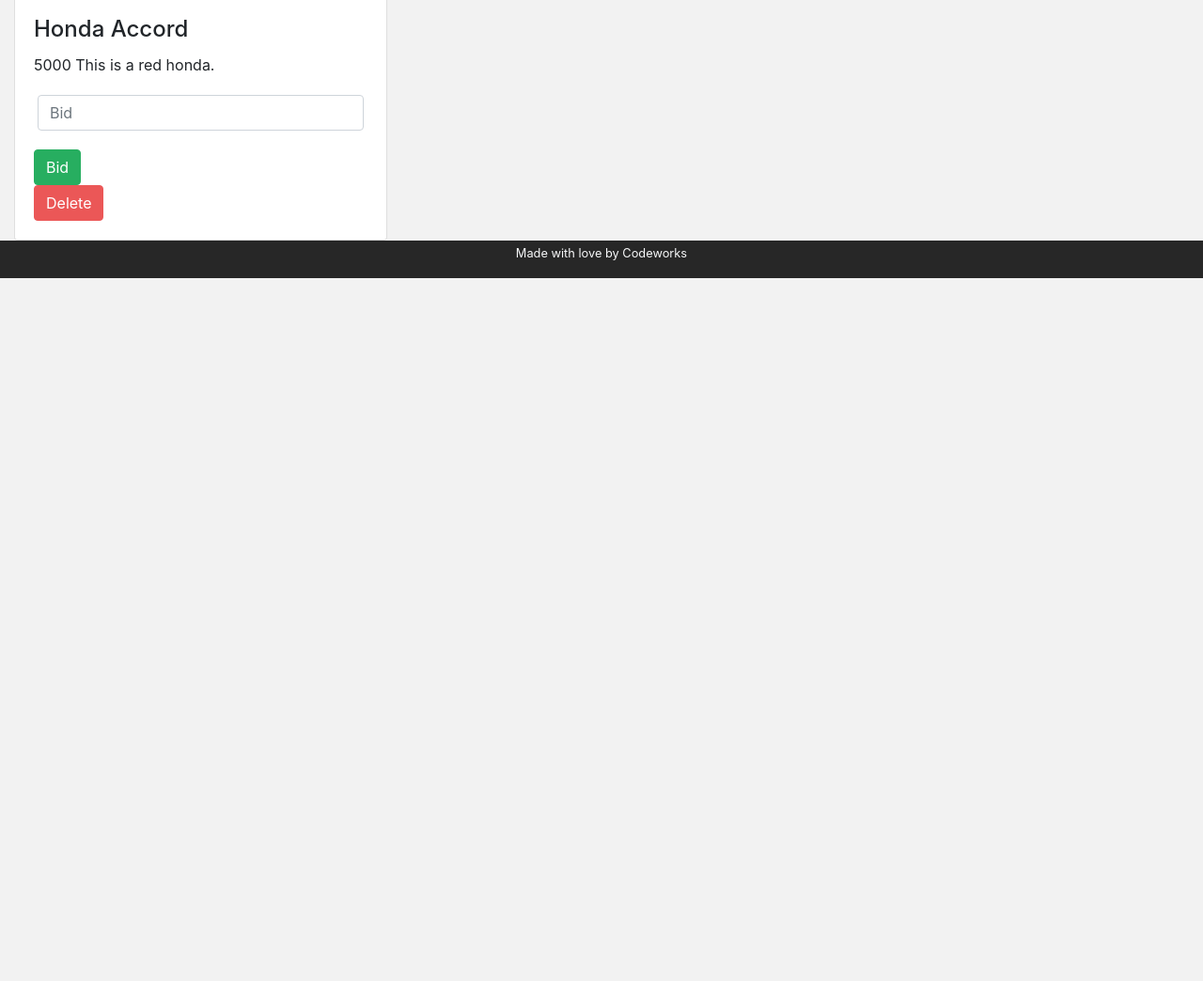
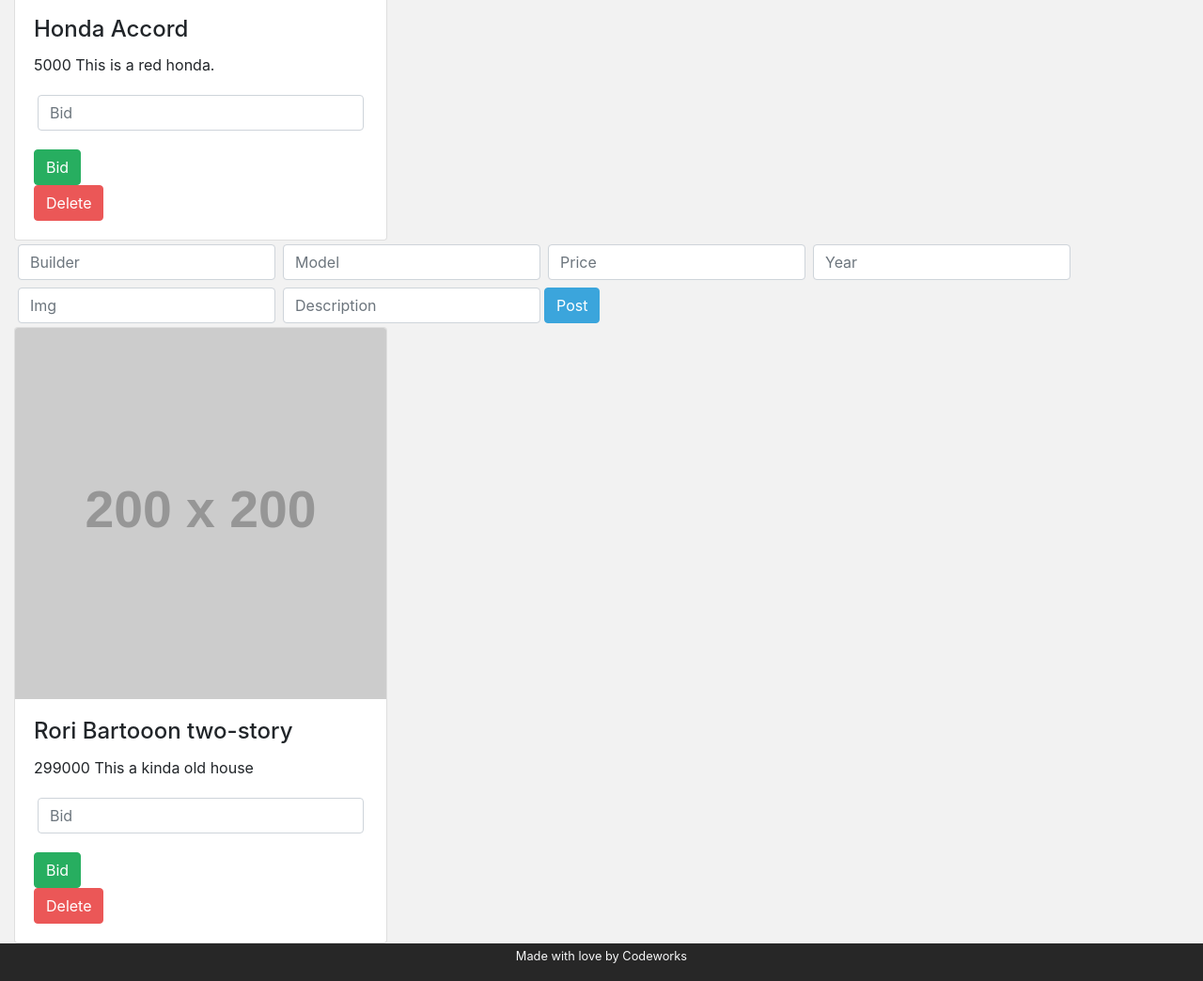
Before and after one commit to TrevorDouty/gregsList, a website with bundled scripts: page index.html in a window 1280 px wide. Shown: the part 562-1606 px from the top of the page at 94% size. Before the commit the page ends 858 px from the top, so only its background shows below. Built offline with nearby package versions, Linux system fonts and the light colour scheme; placeholder pictures from the web are drawn by us.

Commit message:
Houses are linked

```diff
--- a/app/AppState.js
+++ b/app/AppState.js
@@ -1,10 +1,15 @@
 import Car from "./Models/Car.js"
+import Houses from "./Models/Houses.js"
 import { EventEmitter } from "./Utils/EventEmitter.js"
 import { isValidProp } from "./Utils/isValidProp.js"
 
 class AppState extends EventEmitter {
   /** @type {Car[]}*/
   cars = [new Car({ make: "Honda", model: "Accord", year: 2002, price: 5000, img: "//placehold.it/200x200", description: "This is a red honda." })]
+
+  /** @type {Houses[]} */
+
+  houses = [new Houses({ builder: "Rori Bartooon", model: "two-story", year: 1979, price: 299000, img: "//placehold.it/200x200", description: "This a kinda old house" })]
 }
 // new Car("Jeep", "Rango",1990, 10000, "//placehold.it/200x200", "A nice jeep")
 
--- /dev/null
+++ b/app/Controllers/HousesController.js
@@ -0,0 +1,55 @@
+import { ProxyState } from "../AppState.js"
+import { housesService } from "../Services/HousesService.js"
+
+function _draw() {
+  let houses = ProxyState.houses
+  let template = ""
+  houses.forEach(h => template += h.Template)
+  document.getElementById("houses").innerHTML = template
+}
+
+export default class HousesController {
+  constructor() {
+    console.log("houses controller")
+    console.log(ProxyState.houses)
+    _draw()
+    ProxyState.on("houses", _draw)
+  }
+
+  createHouses() {
+    event.preventDefault();
+    console.log("house creating")
+    let form = event.target
+    console.log(form)
+    let dataHouses = {
+      // @ts-ignore
+      make: form.builder.value,
+      // @ts-ignore
+      model: form.model.value,
+      // @ts-ignore
+      year: form.year.value,
+      // @ts-ignore
+      price: form.price.value,
+      // @ts-ignore
+      description: form.description.value,
+      // @ts-ignore
+      img: form.imgUrl.value
+    }
+    console.log(dataHouses)
+    housesService.createHouses(dataHouses)
+  }
+
+  delete(id) {
+    housesService.removeHouses(id)
+  }
+
+  bid(id) {
+    event.preventDefault();
+    let form = event.target
+    // @ts-ignore
+    console.log(form.bid.value)
+    // @ts-ignore
+    let bid = form.bid.value
+    housesService.bid(id, bid)
+  }
+}
--- /dev/null
+++ b/app/Models/Houses.js
@@ -0,0 +1,33 @@
+import { generateId } from "../Utils/GeneratedId.js"
+export default class Houses {
+  constructor({ builder, model, year, price, img, description }) {
+    this.builder = builder
+    this.model = model
+    this.year = year
+    this.price = price
+    this.img = img
+    this.description = description || "No description available"
+    this.id = generateId()
+  }
+
+  get Template() {
+    return `<div class="col-4">
+    <div class="card">
+    <img class="card-img-top img-fluid" src="${this.img}" alt="">
+    <div class="card-body">
+        <h4 class="card-title">${this.builder} ${this.model}</h4>
+        <p class="card-text">${this.price} ${this.description}</p>
+        <form onsubmit="app.housesController.bid('${this.id}')">
+        <div class="form-group p-1">
+        <input type="number"
+        class="form-control" name="bid" id="bid" aria-describedby="helpId" placeholder="Bid">
+        </div>
+        <button class="btn btn-success" type="submit" >Bid</button>
+        </form>
+        <button class="btn btn-danger" onclick="app.housesController.delete('${this.id}')">Delete</button>
+    </div>
+    </div>
+</div>`
+  }
+
+}
--- /dev/null
+++ b/app/Services/HousesService.js
@@ -0,0 +1,37 @@
+import { ProxyState } from "../AppState.js";
+import Houses from "../Models/Houses.js";
+
+class HousesService {
+  constructor() {
+    console.log("housesService");
+  }
+  bid(id, bidAmount) {
+    let temp = ProxyState.houses
+    if (bidAmount > 0) {
+      let car = temp.find(c => c.id == id)
+      car.price += parseInt(bidAmount)
+      ProxyState.houses = temp
+    }
+  }
+  removeHouses(id) {
+    let temp = ProxyState.houses
+    let housesIndex = temp.findIndex(h => h.id == id)
+    temp.splice(housesIndex, 1)
+    ProxyState.houses = temp
+  }
+
+  createHouses(dataHouses) {
+    // let newCar = new Car(rawCar)
+    // console.log(newCar)
+    // let cars = [...ProxyState.cars, newCar ]
+    // ProxyState.cars = cars
+
+    // ProxyState.cars = ProxyState.cars.concat(new Car(rawCar))
+
+    let temp = ProxyState.houses
+    temp.push(new Houses(dataHouses))
+    ProxyState.houses = temp
+  }
+
+}
+export const housesService = new HousesService()
--- a/app/main.js
+++ b/app/main.js
@@ -1,7 +1,10 @@
 import CarsController from "./Controllers/CarController.js";
+import HousesController from "./Controllers/HousesController.js";
 
 class App {
-  carsController = new CarsController()
+  carsController = new CarsController();
+
+  housesController = new HousesController()
 }
 
 window["app"] = new App();
--- a/index.html
+++ b/index.html
@@ -53,6 +53,41 @@
             </div>
         </div>
         <div class="row" id="cars">
+        </div>
+
+        <div class="row">
+            <div class="col" id="form">
+                <form onsubmit="app.housesController.createHouses()" class="form-inline">
+                    <div class="form-group p-1">
+                        <input type="text" class="form-control" name="builder" id="builder" aria-describedby="helpId"
+                            placeholder="Builder">
+                    </div>
+                    <div class="form-group p-1">
+                        <input type="text" class="form-control" name="model" id="model" aria-describedby="helpId"
+                            placeholder="Model">
+                    </div>
+                    <div class="form-group p-1">
+                        <input type="number" class="form-control" name="price" id="price" aria-describedby="helpId"
+                            placeholder="Price">
+                    </div>
+                    <div class="form-group p-1">
+                        <input type="number" class="form-control" name="year" id="year" aria-describedby="helpId"
+                            placeholder="Year">
+                    </div>
+                    <div class="form-group p-1">
+                        <input type="url" class="form-control" name="imgUrl" id="imgUrl" aria-describedby="helpId"
+                            placeholder="Img">
+                    </div>
+                    <div class="form-group p-1">
+                        <input type="text" class="form-control" name="description" id="description"
+                            aria-describedby="helpId" placeholder="Description">
+                    </div>
+                    <button class="btn btn-primary" type="submit">Post</button>
+                </form>
+            </div>
+        </div>
+        <div class="row" id="houses">
+
 
         </div>
     </main>
```
